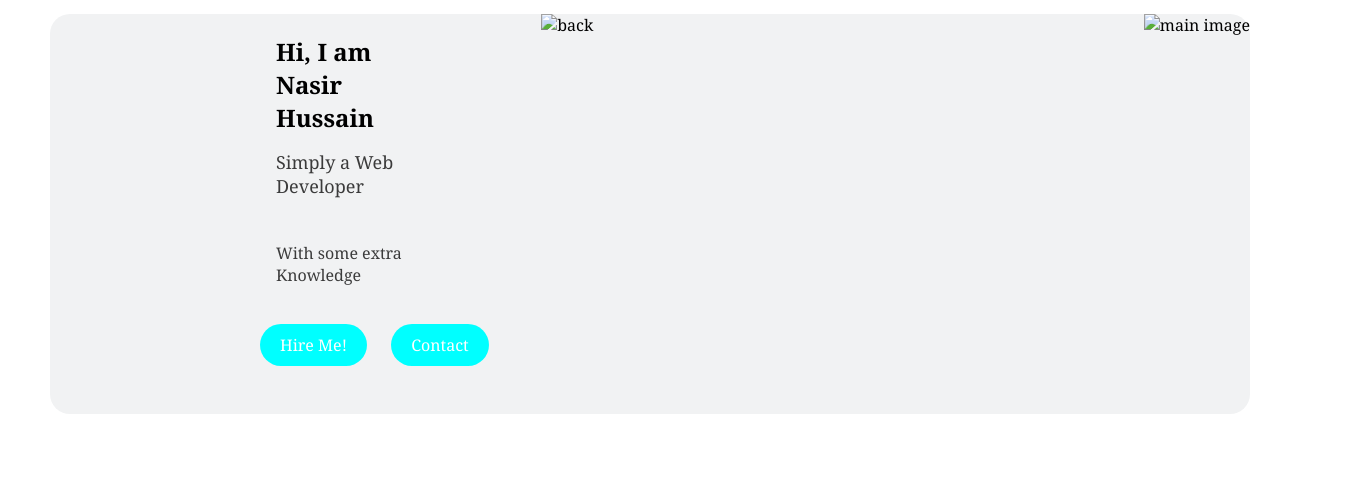
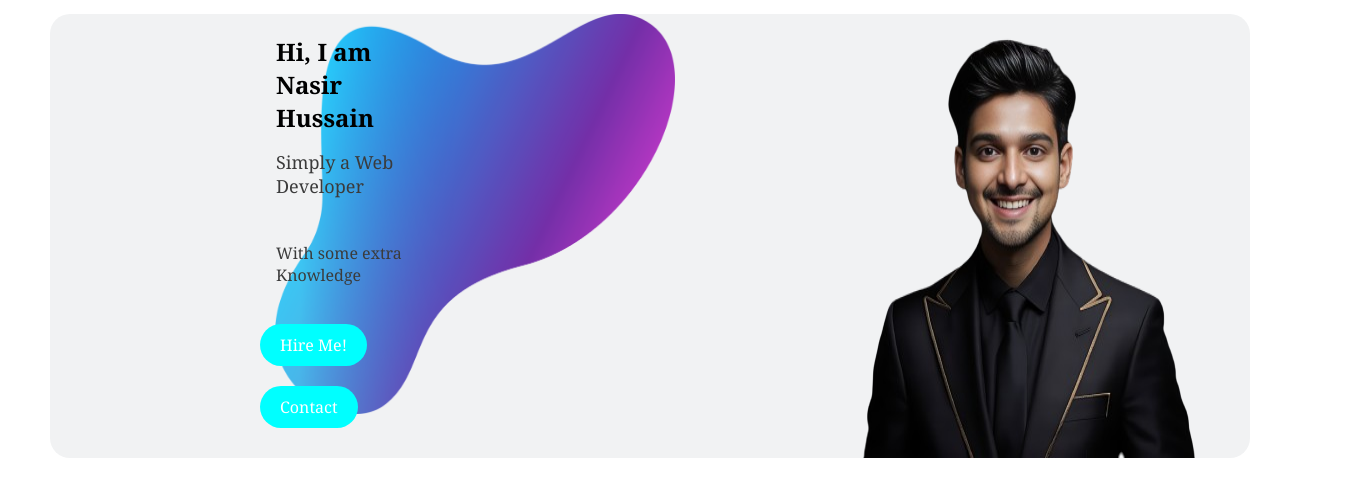
Before and after one commit to cybetx/nasir-web, a plain HTML site: page index.html in a window 1280 px wide. Shown: the part 50-546 px from the top of the page, 1346 px wide, since content can reach past the window. Drawn offline with Linux system fonts and the light colour scheme.

Commit message:
Update index.html

```diff
--- a/index.html
+++ b/index.html
@@ -35,8 +35,8 @@
 
         </div>
 
-        <img src="img/blob-design-shape-with-transparent-background-png.webp" alt="back" class="back">
-        <img src="img/1.png" alt="main image" class="mainimg">
+        <img src="blob-design-shape-with-transparent-background-png.webp" alt="back" class="back">
+        <img src="1.png" alt="main image" class="mainimg">
 
     </div>
 </body>
```
